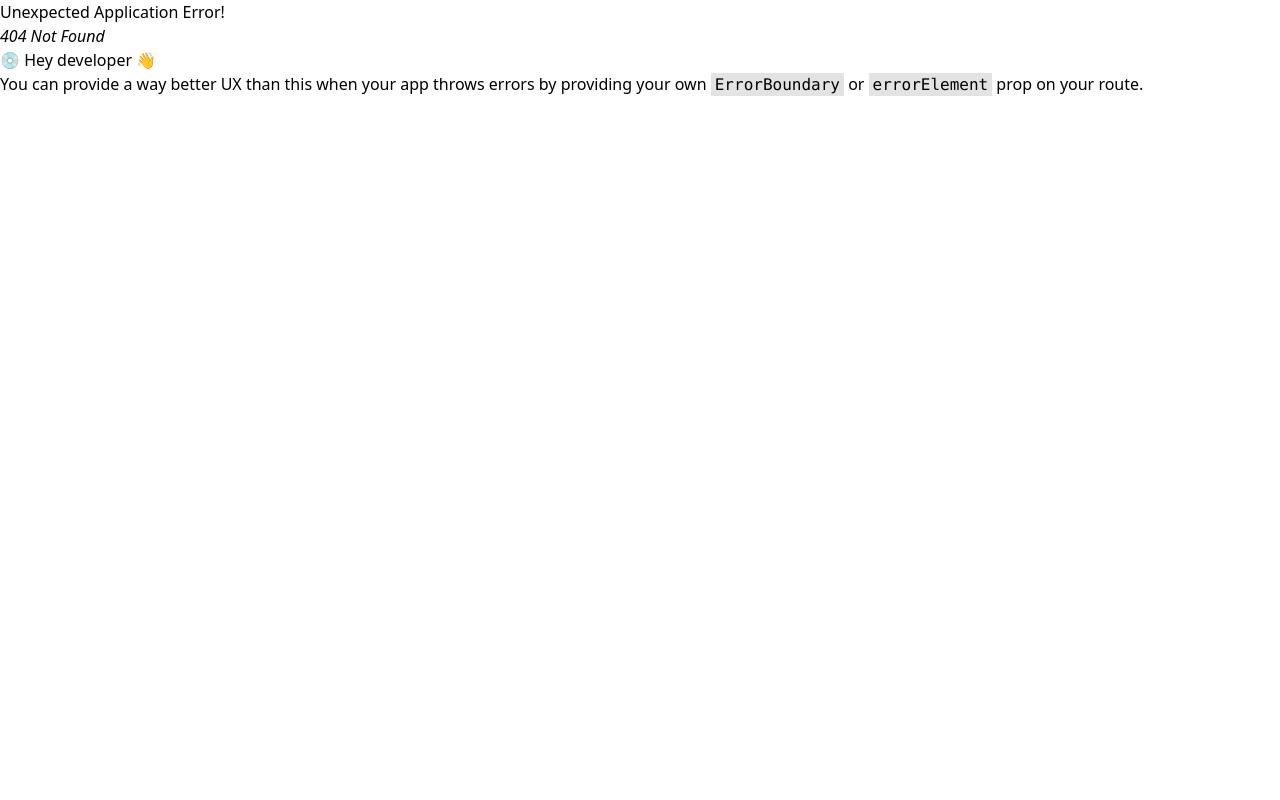
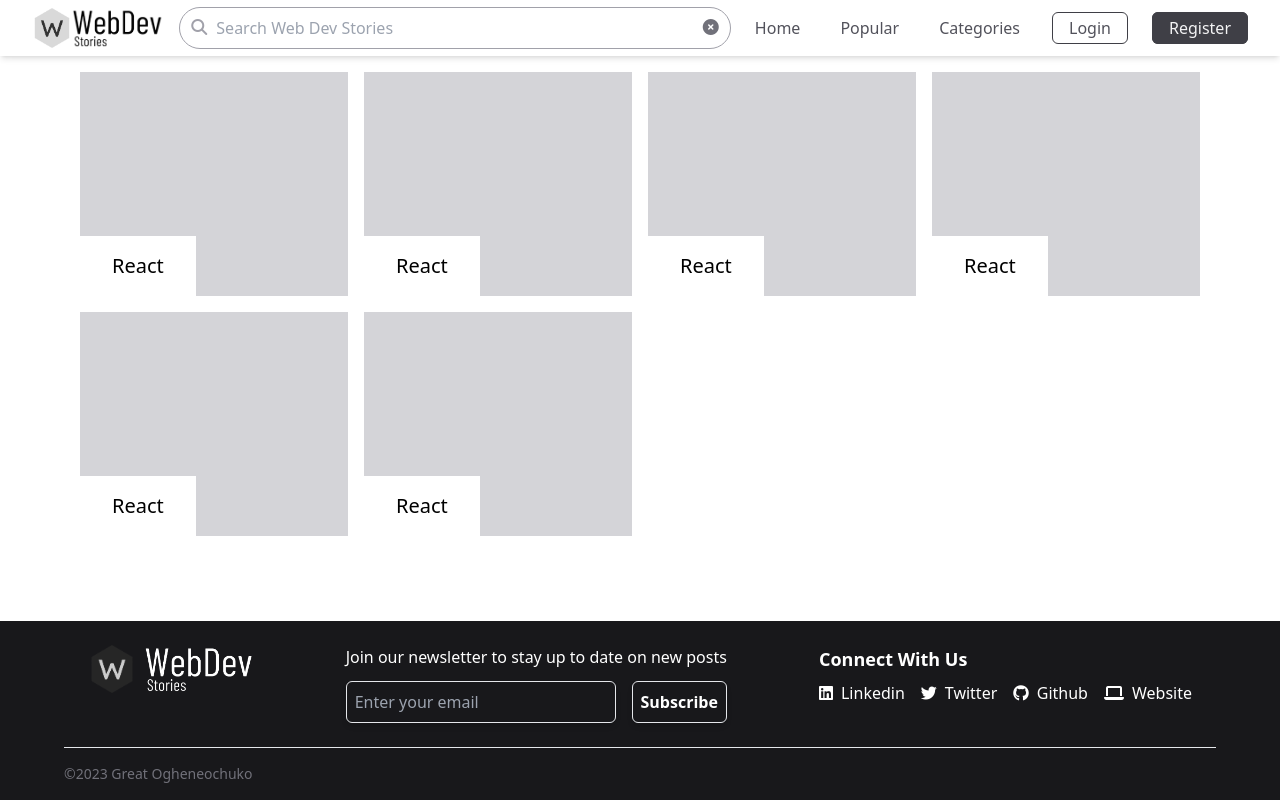
Before and after one commit to greatochuko/web-dev-stories, a React (Vite) app in the folder client/: page /categories in a window 1280 px wide. Before the commit this address had no page. Built offline with nearby package versions, Linux system fonts and the light colour scheme.

Commit message:
create and style categories page and sync category and sortBy to url search params

```diff
--- a/client/src/App.tsx
+++ b/client/src/App.tsx
@@ -3,6 +3,7 @@ import AppLayout from "./components/AppLayout";
 import HomePage from "./pages/HomePage";
 import SearchPage from "./pages/SearchPage";
 import BlogPostDetail from "./pages/BlogPostDetail";
+import Categories from "./pages/Categories";
 
 const router = createBrowserRouter([
   {
@@ -11,6 +12,7 @@ const router = createBrowserRouter([
       { index: true, element: <HomePage /> },
       { path: "/search", element: <SearchPage /> },
       { path: "/post/:postTitle", element: <BlogPostDetail /> },
+      { path: "/categories", element: <Categories /> },
     ],
   },
 ]);
--- a/client/src/components/Navbar.tsx
+++ b/client/src/components/Navbar.tsx
@@ -21,6 +21,7 @@ export default function Navbar() {
         >
           <li>
             <Link
+              onClick={() => setNavIsOpen(false)}
               className={`p-2 ${pathname === "/" ? "font-semibold" : ""}`}
               to={"/"}
             >
@@ -29,6 +30,7 @@ export default function Navbar() {
           </li>
           <li>
             <Link
+              onClick={() => setNavIsOpen(false)}
               className={`p-2 ${
                 search.includes("sortBy=popular") ? "font-semibold" : ""
               }`}
@@ -38,12 +40,17 @@ export default function Navbar() {
             </Link>
           </li>
           <li>
-            <Link className="p-2 " to={"/categories"}>
+            <Link
+              onClick={() => setNavIsOpen(false)}
+              className="p-2 "
+              to={"/categories"}
+            >
               Categories
             </Link>
           </li>
           <li>
             <Link
+              onClick={() => setNavIsOpen(false)}
               to={"/register"}
               className="px-4 py-1 border rounded-md border-zinc-700"
             >
@@ -52,6 +59,7 @@ export default function Navbar() {
           </li>
           <li>
             <Link
+              onClick={() => setNavIsOpen(false)}
               to={"/register"}
               className="px-4 py-1 border rounded-md bg-zinc-700 text-zinc-100 border-zinc-700"
             >
--- a/client/src/components/Post.tsx
+++ b/client/src/components/Post.tsx
@@ -9,13 +9,7 @@ export default function Post() {
           <p className="bg-[#eee] rounded-sm px-2 py-1 ">React</p>
           <p className="font-semibold">5 min read</p>
         </div>
-        <Link to={"/creators"} className="flex items-center gap-2">
-          <div className="w-8 h-8 rounded-full bg-zinc-400"></div>
-          <div className="flex flex-col text-xs font-semibold">
-            <p>John Doe</p>
-            <p>11 Nov, 2023</p>
-          </div>
-        </Link>
+
         <h2 className="font-semibold">
           Lorem ipsum dolor sit amet, adipisicing elit. Rerum, pariatur?
         </h2>
--- a/client/src/pages/BlogPostDetail.tsx
+++ b/client/src/pages/BlogPostDetail.tsx
@@ -8,7 +8,7 @@ export default function BlogPostDetail() {
   const { postTitle } = useParams();
 
   return (
-    <>
+    <main>
       <div className="flex-1 max-w-6xl w-[90%] mx-auto py-6">
         <p className="mb-4">Blog &gt; {postTitle}</p>
         <h1 className="text-2xl font-semibold">
@@ -25,6 +25,6 @@ export default function BlogPostDetail() {
         <ReactMarkdown>{postDetail}</ReactMarkdown>
       </div>
       <PostGrid grayBg={false} title="Read More" />
-    </>
+    </main>
   );
 }
--- /dev/null
+++ b/client/src/pages/Categories.tsx
@@ -0,0 +1,24 @@
+import { Link } from "react-router-dom";
+
+const categories = [1, 2, 3, 4, 5, 6];
+
+export default function Categories() {
+  return (
+    <main className="flex-1  max-w-7xl w-[90%] mx-auto py-4 sm:px-4">
+      <div className="grid  md:grid-cols-3 lg:grid-cols-4 gap-4">
+        {categories.map((category) => (
+          <Link
+            to={"/search?category=react"}
+            key={category}
+            className="h-56 relative overflow-hidden"
+          >
+            <div className="bg-zinc-300 h-full"></div>
+            <div className="absolute bottom-0 left-0 p-4 px-8  bg-white text-xl">
+              React
+            </div>
+          </Link>
+        ))}
+      </div>
+    </main>
+  );
+}
--- a/client/src/pages/SearchPage.tsx
+++ b/client/src/pages/SearchPage.tsx
@@ -4,23 +4,26 @@ import React, { useState } from "react";
 
 export default function SearchPage() {
   const [params, setParams] = useSearchParams();
-  const sort = params.get("sortBy");
   const query = params.get("q");
-  const [sortBy, setSortBy] = useState(sort as string);
+  const [sortBy, setSortBy] = useState(params.get("sortBy") || "");
+  const [category, setCategory] = useState(params.get("category") || "");
 
   function handleChangeSort(e: React.ChangeEvent<HTMLSelectElement>) {
     setSortBy(e.target.value);
-    setParams((curr) => {
-      return { ...curr, q: query, sortBy: e.target.value };
-    });
+    params.set("sortBy", e.target.value);
+    setParams(params);
+  }
+
+  function handleChangeCategory(e: React.ChangeEvent<HTMLSelectElement>) {
+    setCategory(e.target.value);
+    params.set("category", e.target.value);
+    setParams(params);
   }
 
   return (
     <div className="flex-1 bg-zinc-100">
-      <div className="flex justify-between max-w-7xl sm:w-[90%] mx-auto px-4">
-        <h1 className="mt-6 mb-2 text-lg font-semibold ">
-          Search results for '{query}'
-        </h1>
+      <div className="flex flex-wrap my-6 items-center justify-between max-w-7xl sm:w-[90%] mx-auto px-4">
+        <h1 className="text-lg font-semibold ">Search results for '{query}'</h1>
         <div className="flex items-center gap-2">
           <p className="whitespace-nowrap">Sort By</p>
           <select
@@ -34,6 +37,19 @@ export default function SearchPage() {
             <option value="popular">Popular</option>
           </select>
         </div>
+        <div className="flex items-center gap-2">
+          <p className="whitespace-nowrap">Category</p>
+          <select
+            name="category"
+            id="category"
+            value={category}
+            onChange={handleChangeCategory}
+            className="p-1 border rounded-sm outline-none border-zinc-300"
+          >
+            <option value="javascript">Javascript</option>
+            <option value="react">React</option>
+          </select>
+        </div>
       </div>
       <PostGrid />
     </div>
```
